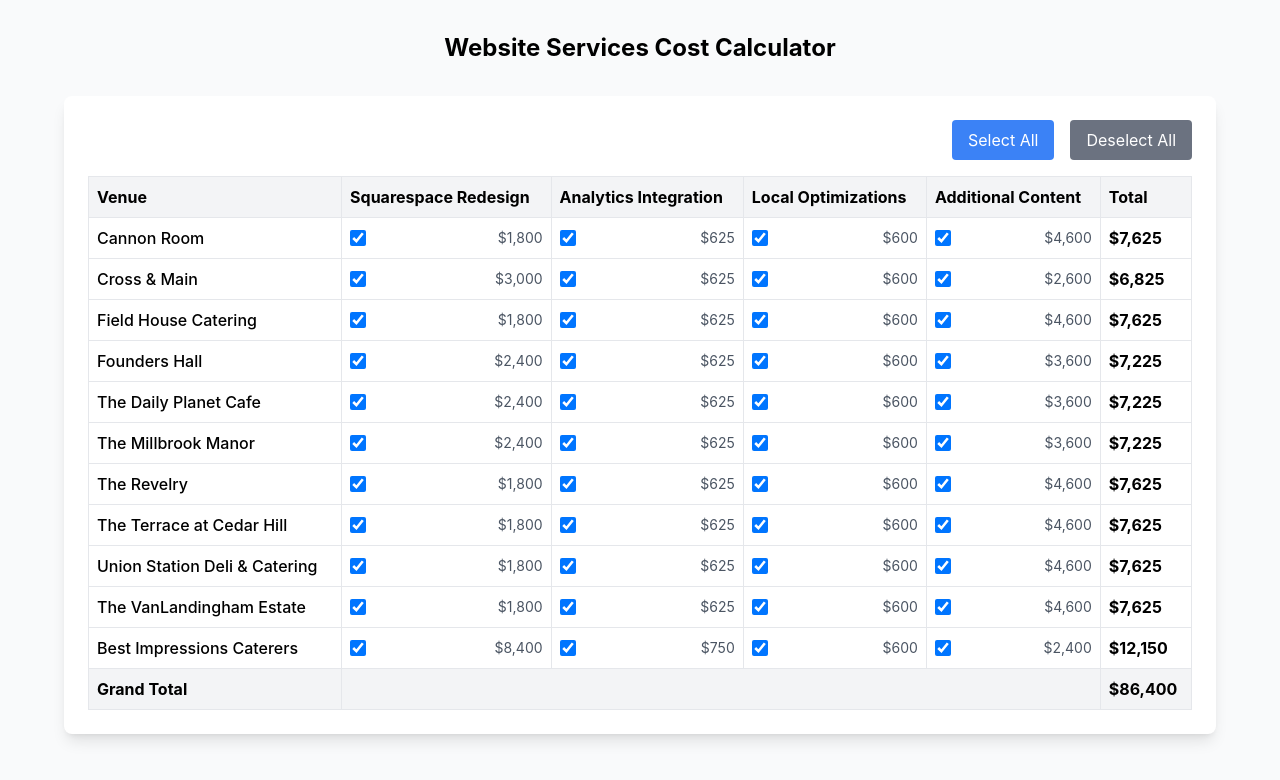
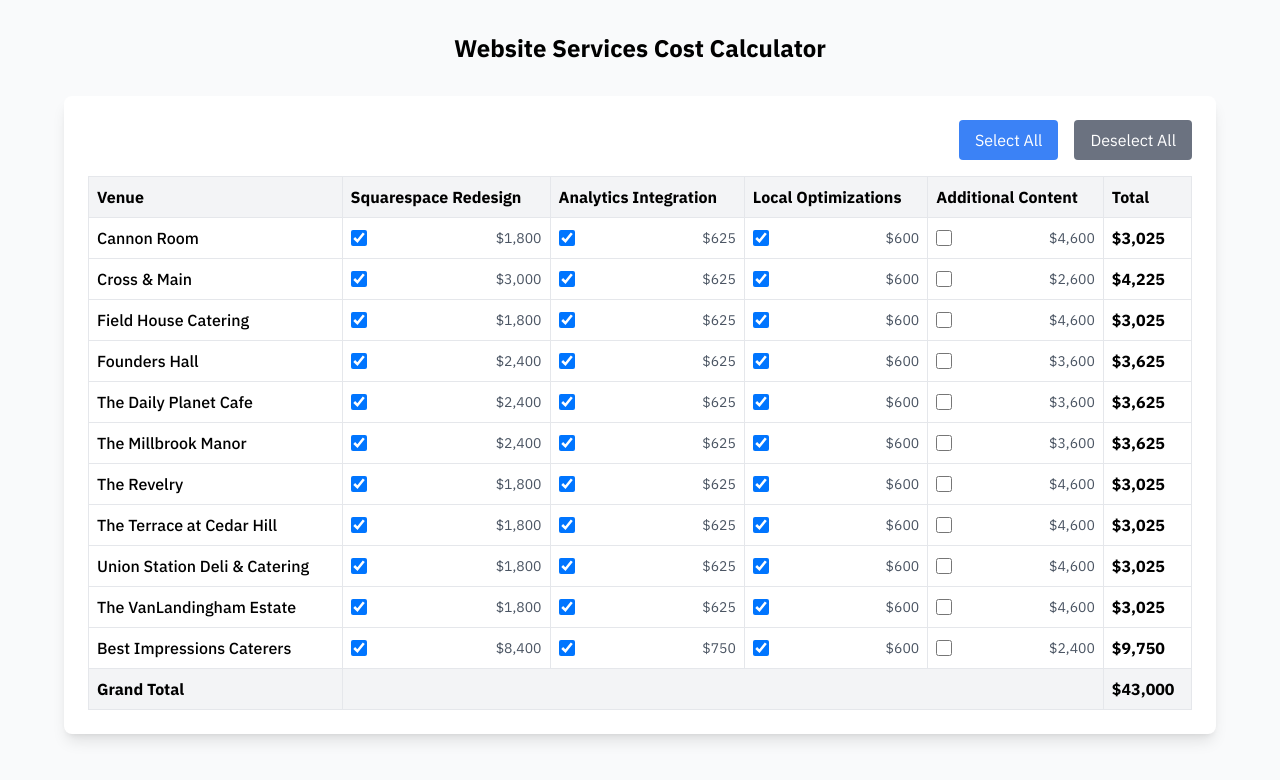
Before and after one commit to graemebryson/bi-investment-calculator, a React (Create React App) app: page / in a window 1280 px wide. Shown: the top 780 px of the page. Built offline with nearby package versions, Linux system fonts and the light colour scheme.

Commit message:
Add IBM Plex Sans font and deselect Additional Content by default

```diff
--- a/src/components/Calculator.js
+++ b/src/components/Calculator.js
@@ -126,7 +126,7 @@
       ...acc,
       [venue.id]: initialServices.reduce((sAcc, service) => ({
         ...sAcc,
-        [service.key]: true
+        [service.key]: service.key !== 'content'
       }), {})
     }), {})
   );
--- a/src/index.css
+++ b/src/index.css
@@ -1,10 +1,12 @@
+@import url('https://fonts.googleapis.com/css2?family=IBM+Plex+Sans:wght@400;500;600;700&display=swap');
+
 @tailwind base;
 @tailwind components;
 @tailwind utilities;
 
 body {
   margin: 0;
-  font-family: -apple-system, BlinkMacSystemFont, 'Segoe UI', 'Roboto', 'Oxygen',
+  font-family: 'IBM Plex Sans', -apple-system, BlinkMacSystemFont, 'Segoe UI', 'Roboto', 'Oxygen',
     'Ubuntu', 'Cantarell', 'Fira Sans', 'Droid Sans', 'Helvetica Neue',
     sans-serif;
   -webkit-font-smoothing: antialiased;
--- a/tailwind.config.js
+++ b/tailwind.config.js
@@ -4,7 +4,11 @@
     "./src/**/*.{js,jsx,ts,tsx}",
   ],
   theme: {
-    extend: {},
+    extend: {
+      fontFamily: {
+        sans: ['IBM Plex Sans', 'sans-serif'],
+      },
+    },
   },
   plugins: [],
 }
```
